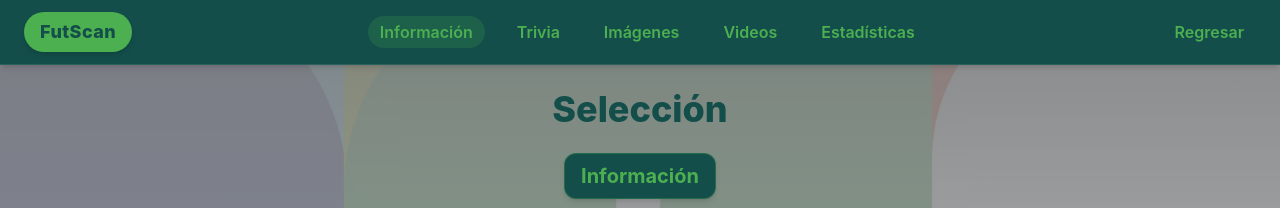
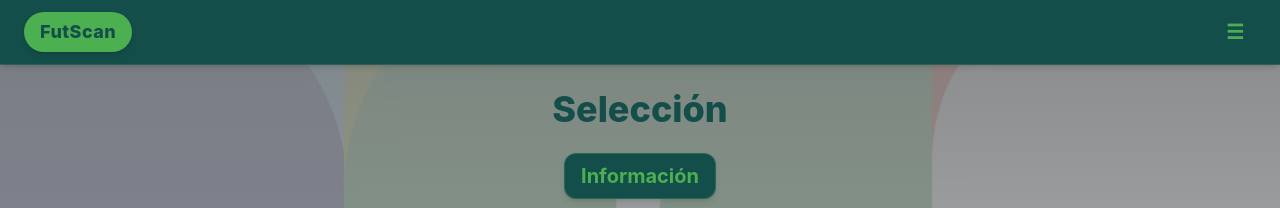
Before and after one commit to JuanMTZG584/futscan-ar, a website built with Vite: page seleccion.html in a window 1280 px wide. Shown: the top 208 px of the page. Built offline with nearby package versions, Linux system fonts and the light colour scheme.

Commit message:
Remover UI de escritorio

```diff
--- a/seleccion.html
+++ b/seleccion.html
@@ -21,7 +21,7 @@
       </div>
 
       <!-- NAV DESKTOP -->
-      <div class="hidden md:flex gap-5 font-semibold" id="seccionesNav">
+      <div class="hidden gap-5 font-semibold" id="seccionesNav">
         <button class="nav-item text-[#4CAF50] px-3 py-1 rounded-full
                      bg-[#4CAF50]/20
                      hover:bg-[#4CAF50] hover:text-[#134e4a]
@@ -55,14 +55,14 @@
       </div>
 
       <!-- REGRESAR -->
-      <a href="index.html" class="hidden md:block text-[#4CAF50] font-semibold px-3 py-1 rounded-full
+      <a href="index.html" class="hidden text-[#4CAF50] font-semibold px-3 py-1 rounded-full
              hover:bg-[#4CAF50] hover:text-[#134e4a]
              active:scale-95 transition">
         Regresar
       </a>
 
       <!-- BOTÓN MOBILE -->
-      <button id="mobileMenuBtn" class="md:hidden text-[#4CAF50] text-xl font-bold px-3 py-1 rounded-full
+      <button id="mobileMenuBtn" class="text-[#4CAF50] text-xl font-bold px-3 py-1 rounded-full
              hover:bg-[#4CAF50] hover:text-[#134e4a] transition">
         ☰
       </button>
@@ -71,7 +71,7 @@
       <div id="mobileMenu" class="hidden absolute right-6 top-16 w-60
              bg-[#134e4a]/95 backdrop-blur-md
              rounded-2xl shadow-2xl py-3 text-[#4CAF50]
-             border border-white/10 z-[9999] md:hidden">
+             border border-white/10 z-[9999]">
       </div>
 
     </nav>
```
